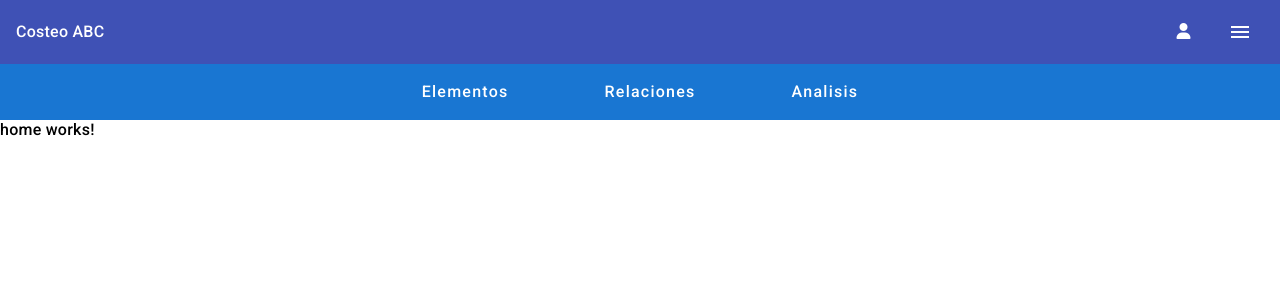
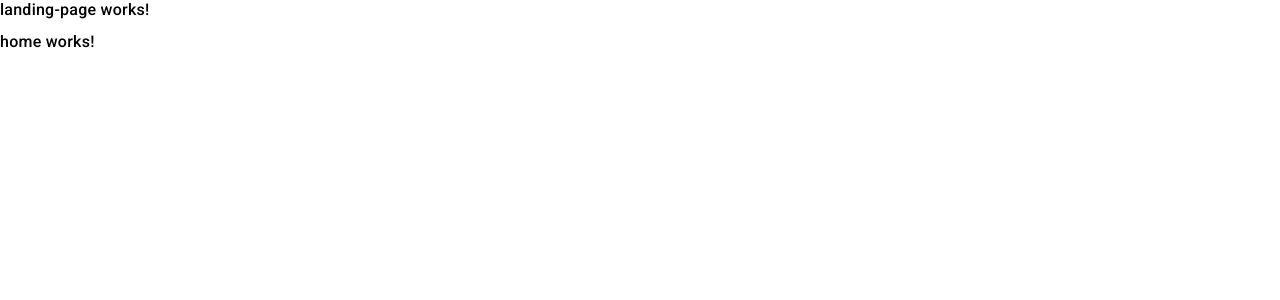
Before and after one commit to Jhan73/costeo-ABC-client, an Angular app: page /home in a window 1280 px wide. Shown: the top 300 px of the page. Built offline with nearby package versions, Linux system fonts and the light colour scheme.

Commit message:
loading y register

```diff
--- a/src/app/app.component.ts
+++ b/src/app/app.component.ts
@@ -6,5 +6,5 @@ import { Component } from '@angular/core';
   styleUrls: ['./app.component.scss']
 })
 export class AppComponent {
-  isLoged: boolean = true
+  isLoged: boolean = false
 }
--- a/src/app/pages/landing-page/landing-page.component.html
+++ b/src/app/pages/landing-page/landing-page.component.html
@@ -1,2 +1,2 @@
 <p>landing-page works!</p>
-<app-login></app-login>
+<router-outlet></router-outlet>
```
